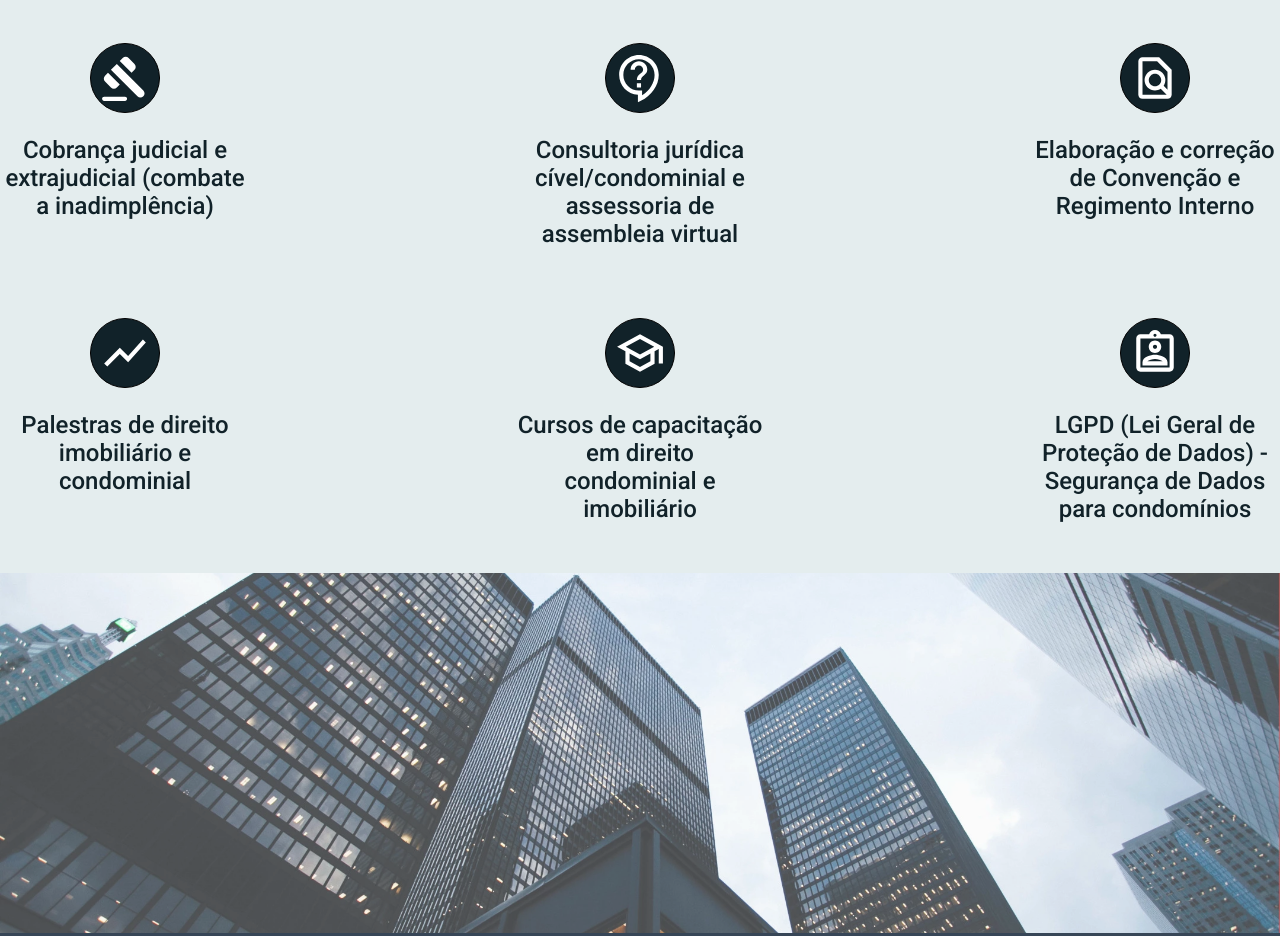
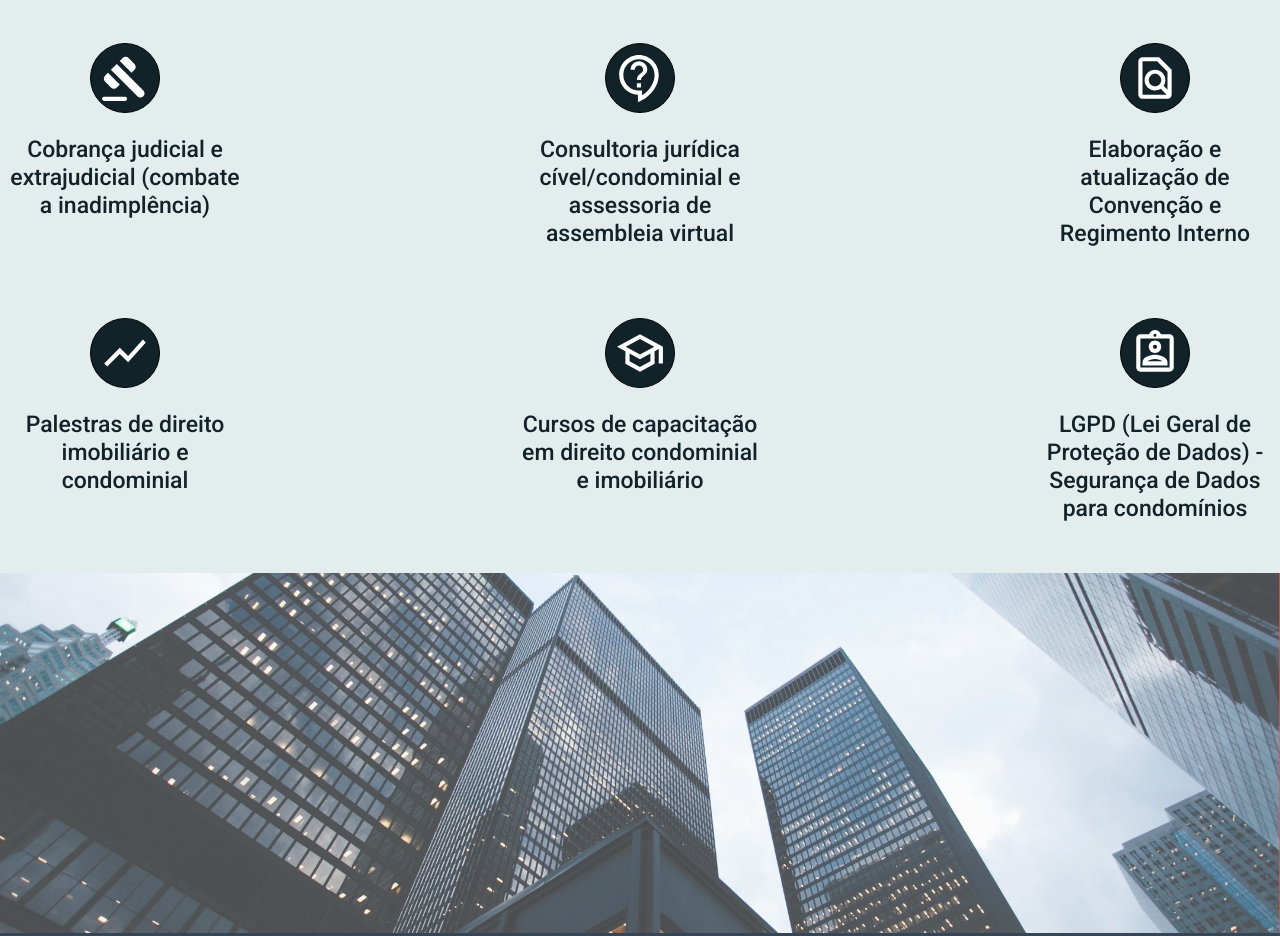
Before and after one commit to guilodron/Site-Daniela-Mota, a Next.js app: page / in a window 1280 px wide. Shown: the part 1500-2436 px from the top of the page. Built offline with nearby package versions, Linux system fonts and the light colour scheme.

Commit message:
Muda fontes e corrige textos

```diff
--- a/components/Header/header.module.css
+++ b/components/Header/header.module.css
@@ -52,12 +52,15 @@
     margin: 0;
     right: -100%;
     color: white;
-    justify-content: space-around;
+    justify-content: center;
     align-items: center;
     z-index: 2;
     transition: 0.3s;
   }
-
+  .nav li{
+    margin-bottom: 50px;
+    font-size: 22px;
+  }
   .line {
     width: 30px;
     height: 3px;
@@ -65,7 +68,7 @@
     margin: 5px;
   }
   .hamburguer {
-    position: absolute;
+    position: fixed;
     cursor: pointer;
     right: 20px;
     top: 30px;
--- a/components/ServiceCell/serviceCell.module.css
+++ b/components/ServiceCell/serviceCell.module.css
@@ -27,7 +27,7 @@
   width: 245px;
   font-style: normal;
   font-weight: 500;
-  font-size: 24px;
+  font-size: 23px;
   line-height: 28px;
   text-align: center;
 
--- a/components/Services/index.js
+++ b/components/Services/index.js
@@ -21,7 +21,7 @@ const Services = () => {
             Consultoria jurídica cível/condominial e assessoria de assembleia virtual
           </ServiceCell>
           <ServiceCell icon={FindInPageOutlinedIcon}>
-            Elaboração e correção de Convenção e Regimento Interno
+            Elaboração e atualização de Convenção e Regimento Interno
           </ServiceCell>
           <ServiceCell icon={ShowChartOutlinedIcon}>
             Palestras de direito imobiliário e condominial
```
